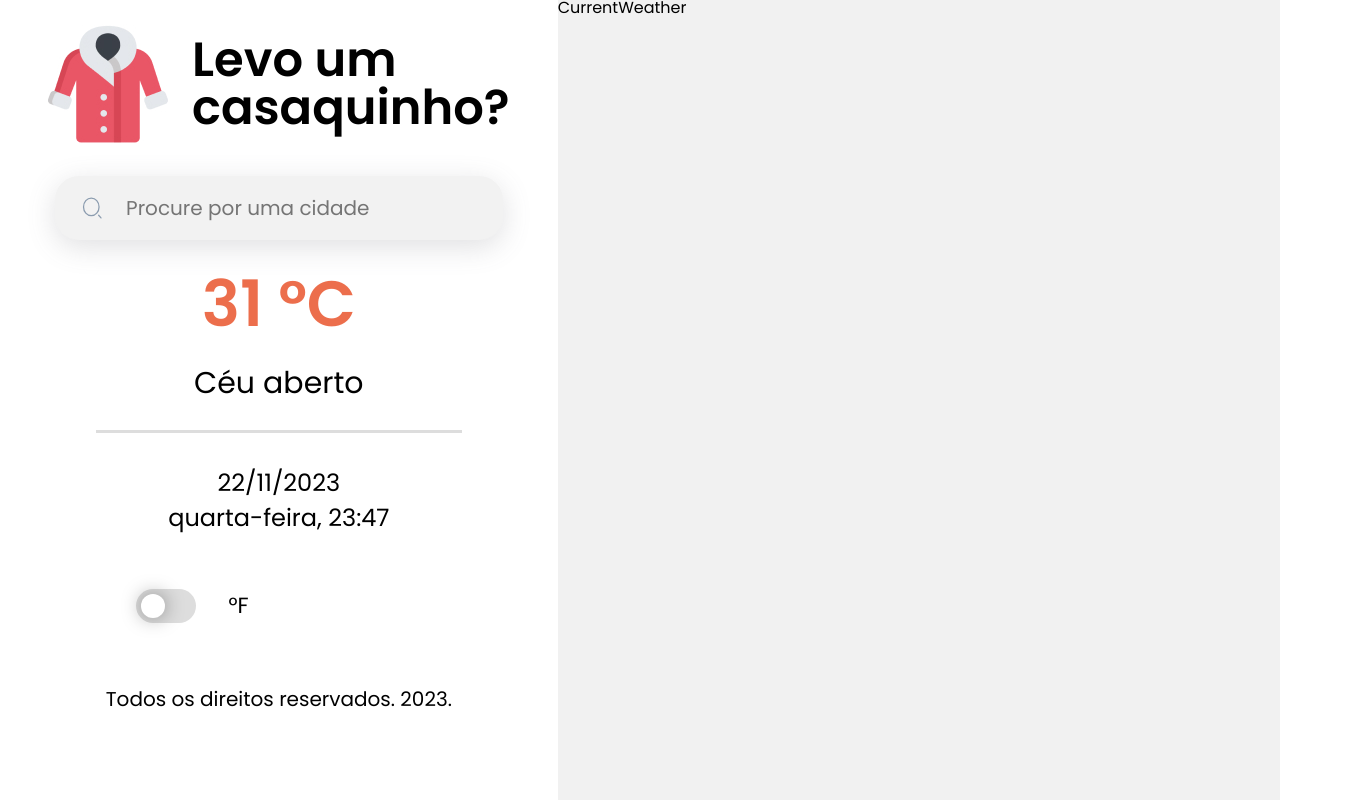
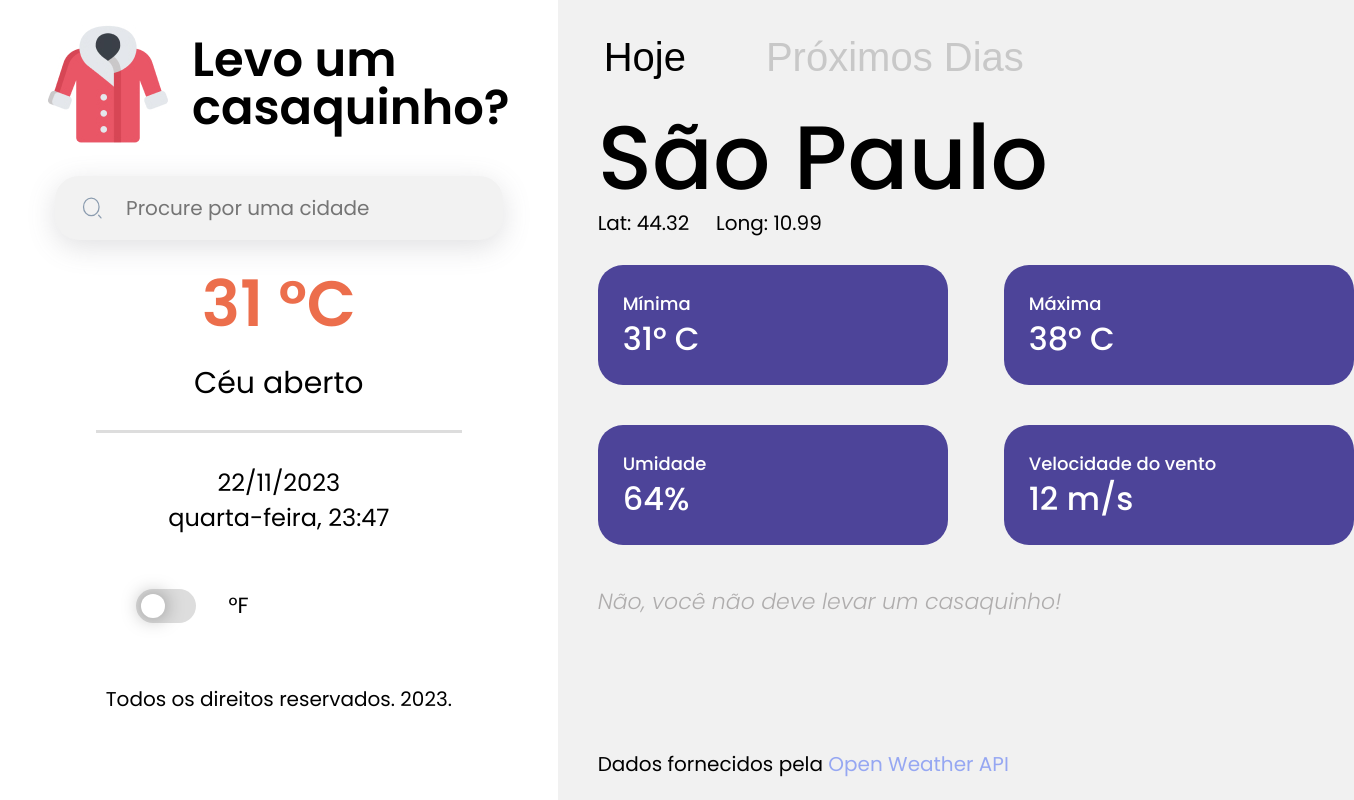
Before and after one commit to luiz-gustavo-alves/weather-report, a React (Vite) app: page /current in a window 1280 px wide. Shown: the whole page, 1354 px wide, since content can reach past the window. Built offline with nearby package versions, Linux system fonts and the light colour scheme.

Commit message:
feat: create currentWeather and weatherForecast prototype pages

```diff
--- a/src/pages/Dashboard/CurrentWeather/index.jsx
+++ b/src/pages/Dashboard/CurrentWeather/index.jsx
@@ -1,3 +1,29 @@
+import { Container, Card, DisplayMessage } from './style';
+
 export default function CurrentWeather() {
-  return <h1>CurrentWeather</h1>;
+  return (
+    <>
+      <Container>
+        <Card>
+          <p className="details">Mínima</p>
+          <p className="content">31° C</p>
+        </Card>
+        <Card>
+          <p className="details">Máxima</p>
+          <p className="content">38° C</p>
+        </Card>
+        <Card>
+          <p className="details">Umidade</p>
+          <p className="content">64%</p>
+        </Card>
+        <Card>
+          <p className="details">Velocidade do vento</p>
+          <p className="content">12 m/s</p>
+        </Card>
+      </Container>
+      <DisplayMessage>
+        <p>Não, você não deve levar um casaquinho!</p>
+      </DisplayMessage>
+    </>
+  );
 }
--- /dev/null
+++ b/src/pages/Dashboard/CurrentWeather/style.js
@@ -0,0 +1,42 @@
+import styled from 'styled-components';
+
+export const Container = styled.div`
+  display: grid;
+  grid-template-columns: repeat(2, 350px);
+  grid-template-rows: repeat(2, 120px);
+  row-gap: 2.5rem;
+  column-gap: 3.5rem;
+`;
+
+export const Card = styled.div`
+  display: flex;
+  flex-direction: column;
+  justify-content: center;
+  padding: 25px;
+  gap: 10px;
+  background-color: #4d4499;
+  border-radius: 25px;
+  color: #ffffff;
+  font-weight: 500;
+  max-width: 350px;
+
+  .details {
+    font-size: 18px;
+  }
+
+  .content {
+    font-size: 32px;
+  }
+
+  &:hover {
+    opacity: 0.8;
+  }
+`;
+
+export const DisplayMessage = styled.div`
+  font-size: 22px;
+  font-style: italic;
+  font-weight: 300;
+  color: #afadad;
+  margin: 0.9rem 0;
+`;
--- a/src/pages/Dashboard/WeatherForecast/index.jsx
+++ b/src/pages/Dashboard/WeatherForecast/index.jsx
@@ -1,3 +1,9 @@
+import { Container } from './style';
+
 export default function WeatherForecast() {
-  return <h1>WeatherForecast</h1>;
+  return (
+    <Container>
+      <p>Graph Placeholder</p>
+    </Container>
+  );
 }
--- /dev/null
+++ b/src/pages/Dashboard/WeatherForecast/style.js
@@ -0,0 +1,7 @@
+import styled from 'styled-components';
+
+export const Container = styled.div`
+  width: 90%;
+  height: 365px;
+  background-color: #ffffff;
+`;
--- a/src/pages/Dashboard/index.jsx
+++ b/src/pages/Dashboard/index.jsx
@@ -1,11 +1,19 @@
-import styled from 'styled-components';
 import { useEffect } from 'react';
 import { useLocation, useNavigate, Outlet } from 'react-router-dom';
+import { Wrapper, Content, NavOptions, CityContainer, ApiMessage, MainContent } from './style';
 import { Menu } from '../../components/Dashboard';
 
 export default function DashBoard() {
   const navigate = useNavigate();
   const { pathname } = useLocation();
+
+  function toggleWeatherForecastPage() {
+    if (pathname === '/current') {
+      navigate('/forecast');
+    } else {
+      navigate('/current');
+    }
+  }
 
   useEffect(() => {
     if (pathname === '/') {
@@ -14,26 +22,35 @@ export default function DashBoard() {
   }, [pathname]);
 
   return (
-    <>
-      <Wrapper>
-        <Menu />
-        <Content>
+    <Wrapper>
+      <Menu />
+      <Content>
+        <MainContent>
+          <NavOptions $pathname={pathname}>
+            <button className="current" onClick={toggleWeatherForecastPage} type="button">
+              Hoje
+            </button>
+            <button className="forecast" onClick={toggleWeatherForecastPage} type="button">
+              Próximos Dias
+            </button>
+          </NavOptions>
+          <CityContainer>
+            <h2 className="name">São Paulo</h2>
+            <h2 className="coordinates">Lat: 44.32 &nbsp;&nbsp;&nbsp; Long: 10.99</h2>
+          </CityContainer>
           <Outlet />
-        </Content>
-      </Wrapper>
-    </>
+        </MainContent>
+        <div>
+          <ApiMessage>
+            <p>
+              Dados fornecidos pela&nbsp;
+              <a className="apiName" href="https://openweathermap.org/">
+                Open Weather API
+              </a>
+            </p>
+          </ApiMessage>
+        </div>
+      </Content>
+    </Wrapper>
   );
 }
-
-const Wrapper = styled.div`
-  display: flex;
-`;
-
-const Content = styled.div`
-  width: 100%;
-  height: 100dvh;
-  display: flex;
-  flex-direction: column;
-  gap: 2em;
-  background-color: #f1f1f1;
-`;
--- /dev/null
+++ b/src/pages/Dashboard/style.js
@@ -0,0 +1,80 @@
+import styled from 'styled-components';
+
+export const Wrapper = styled.div`
+  display: flex;
+  height: 100dvh;
+`;
+
+export const Content = styled.div`
+  width: 100%;
+  display: flex;
+  flex-direction: column;
+  justify-content: space-between;
+  gap: 2em;
+  background-color: #f1f1f1;
+  padding-left: 2.5em;
+  padding-bottom: 1.6em;
+`;
+
+export const MainContent = styled.div`
+  display: flex;
+  flex-direction: column;
+  gap: 2em;
+`;
+
+export const NavOptions = styled.div`
+  font-size: 34px;
+  margin-top: 1em;
+  display: flex;
+  gap: 2em;
+
+  button {
+    background: none;
+    outline: none;
+    border: none;
+    cursor: pointer;
+    font-size: 40px;
+  }
+
+  .current {
+    color: ${(props) => (props.$pathname === '/current' ? '#000000' : '#C8C8C8')};
+  }
+
+  .forecast {
+    color: ${(props) => (props.$pathname === '/forecast' ? '#000000' : '#C8C8C8')};
+  }
+`;
+
+export const CityContainer = styled.div`
+  .name {
+    font-size: 90px;
+    font-weight: 500;
+    white-space: nowrap;
+    max-width: 9em;
+    overflow-x: auto;
+    overflow-y: hidden;
+  }
+
+  .coordinates {
+    padding-top: 0.5em;
+    font-size: 20px;
+  }
+
+  ::-webkit-scrollbar {
+    width: 5px;
+    height: 8px;
+    background-color: #aaa; /* or add it to the track */
+  }
+  ::-webkit-scrollbar-thumb {
+    background: #000;
+  }
+`;
+
+export const ApiMessage = styled.div`
+  font-size: 20px;
+
+  .apiName {
+    color: #96a7f2;
+    text-decoration: none;
+  }
+`;
```
